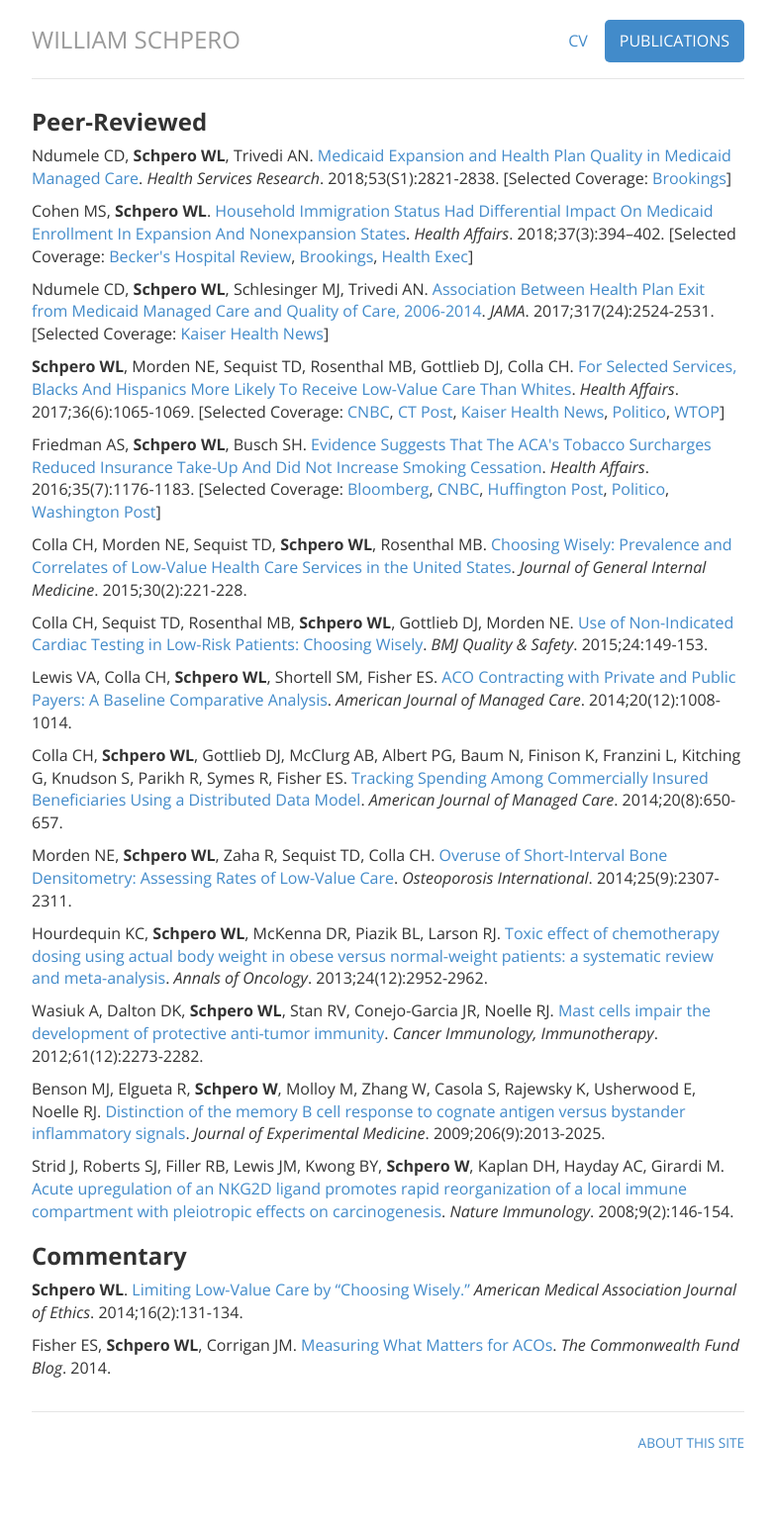
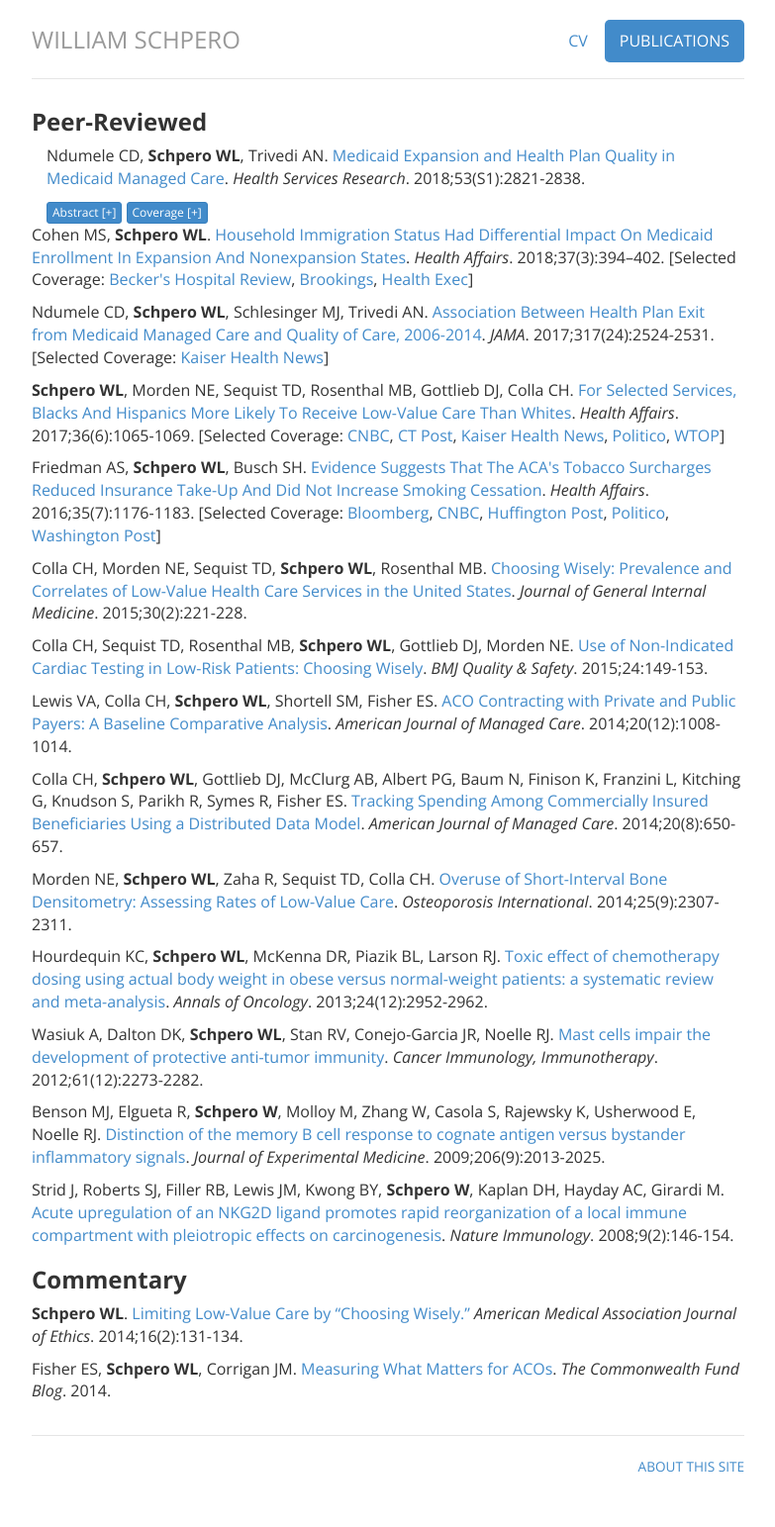
Before and after one commit to wschpero/wschpero.github.io, a Jekyll site: the page built from publications/index.html, in a window 1280 px wide. Shown: the whole page at 99% size, without its empty margins (248-1031 px from the left). Built offline with Jekyll 4.4.1, drawn with Linux system fonts in a browser that asks for light colours; before the commit the page ends 1519 px from its top, so only the background shows below that; some of the changed lines change nothing that is shown.

Commit message:
New format test

```diff
--- a/publications/index.html
+++ b/publications/index.html
@@ -7,7 +7,22 @@
 
 <p><h3><b>Peer-Reviewed</b></h3></p>
 
-<p>Ndumele CD, <b>Schpero WL</b>, Trivedi AN. <a href="https://www.ncbi.nlm.nih.gov/pubmed/29230801" target="_blank">Medicaid Expansion and Health Plan Quality in Medicaid Managed Care</a>. <i>Health Services Research</i>. 2018;53(S1):2821-2838. [Selected Coverage: <a href="https://www.brookings.edu/blog/usc-brookings-schaeffer-on-health-policy/2018/08/09/the-essential-scan-top-findings-in-health-policy-research-44/" target="_blank">Brookings</a>]</p>
+<div class="container">
+<p>Ndumele CD, <b>Schpero WL</b>, Trivedi AN. <a href="https://www.ncbi.nlm.nih.gov/pubmed/29230801" target="_blank">Medicaid Expansion and Health Plan Quality in Medicaid Managed Care</a>. <i>Health Services Research</i>. 2018;53(S1):2821-2838.</p>
+  <button type="button" class="btn btn-primary btn-xs" data-toggle="collapse" data-target="#abstract">Abstract [+]</button>
+  <button type="button" class="btn btn-primary btn-xs" data-toggle="collapse" data-target="#coverage">Coverage [+]</button>
+    <div id="abstract" class="collapse">
+      <p>OBJECTIVE: To assess the effect of the 2014 Medicaid expansion on Medicaid managed care plan quality.</p>
+      <p>DATA SOURCES: Three composite measures of plan-level quality constructed from the Health Care Effectiveness Data and Information Set.</p>
+      <p>STUDY SETTING: One hundred and sixty-three plans in 27 Medicaid expansion states and 100 plans in 14 nonexpansion states.</p>
+      <p>STUDY DESIGN: Quasi-experimental difference-in-differences (DID) analysis, comparing quality before (2011-13) and after (2014-15) Medicaid expansion in states that elected to expand Medicaid eligibility and those that did not.</p>
+      <p>PRINCIPAL FINDINGS: Mean plan enrollment increased from 130,533 to 274,259 in expansion states and from 105,449 to 148,194 in nonexpansion states. The proportion of enrollees receiving recommended preventive care increased from 62.6 to 65.2 percent in expansion states and from 59.3 to 62.5 percent in nonexpansion states (adjusted DID: -0.7 percentage points [95% CI -2.2, 0.7]). The proportion of enrollees receiving recommended chronic disease care management increased from 65.4 to 66.0 percent in expansion states and from 62.5 to 63.1 percent in nonexpansion states (adjusted DID: 1.1 percentage points [95% CI -0.5, 2.6]). We observed similar patterns for the receipt of recommended maternity care.</p>
+      <p>CONCLUSIONS: Medicaid expansion increased enrollment in managed care plans, but it did not result in erosion of quality.</p>
+    </div>
+    <div id="coverage" class="collapse">
+      <a href="https://www.brookings.edu/blog/usc-brookings-schaeffer-on-health-policy/2018/08/09/the-essential-scan-top-findings-in-health-policy-research-44/" target="_blank">Brookings</a>
+    </div>
+</div>
 
 <p>Cohen MS, <b>Schpero WL</b>. <a href="https://www.ncbi.nlm.nih.gov/pubmed/29505360" target="_blank">Household Immigration Status Had Differential Impact On Medicaid Enrollment In Expansion And Nonexpansion States</a>. <i>Health Affairs</i>. 2018;37(3):394–402. [Selected Coverage: <a href="https://www.beckershospitalreview.com/payer-issues/in-nonexpansion-states-people-in-homes-with-undocumented-immigrants-less-likely-to-enroll-in-medicaid.html" target="_blank">Becker's Hospital Review</a>, <a href="https://www.brookings.edu/blog/up-front/2018/03/15/hutchins-roundup-labor-market-slack-undocumented-households-and-medicaid-and-more/" target="_blank">Brookings</a>, <a href="http://healthexec.com/topics/policy/immigration-status-impacts-medicaid-enrollment-rates-non-aca-expansion-states" target="_blank">Health Exec</a>]</p>
 
```
